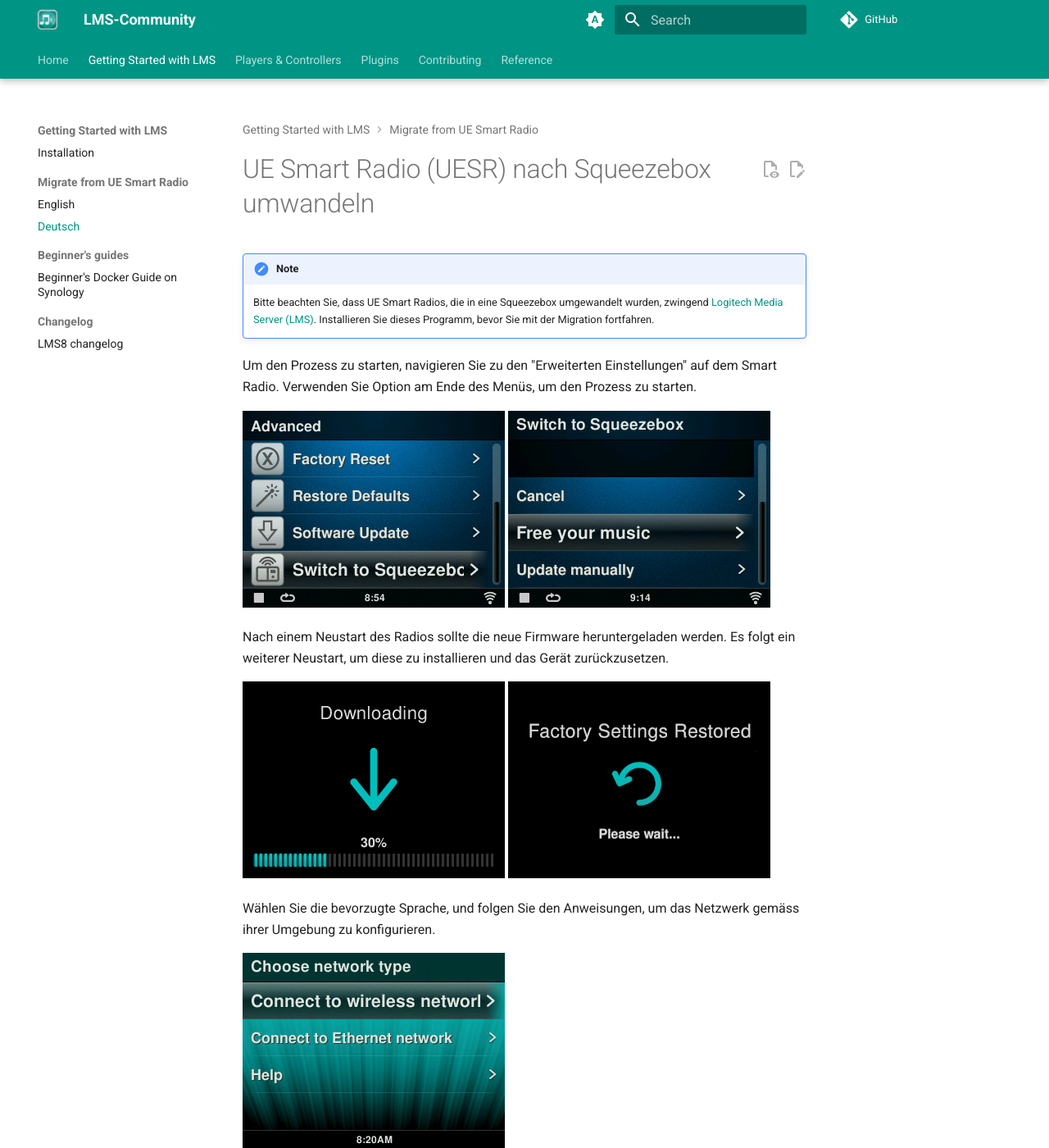
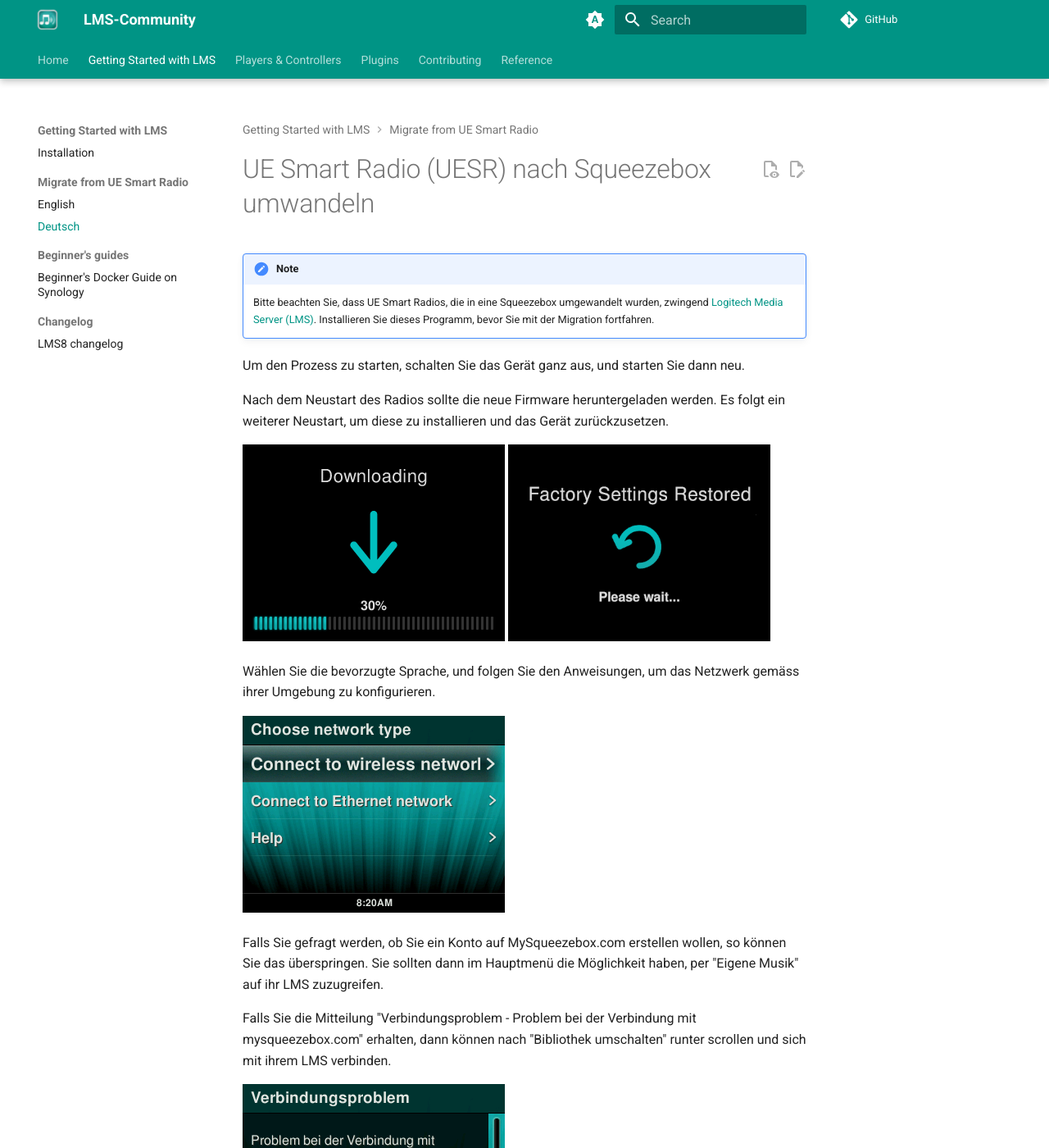
Before and after one commit to LMS-Community/lms-community.github.io, an MkDocs documentation site: the page built from docs/getting-started/migrate-from-uesr-de.md, in a window 1280 px wide and 1400 px high. Shown: the whole window at 82% size. Built offline with MkDocs 1.6.1 and Material for MkDocs 9.7.7, drawn with Linux system fonts in a browser that asks for light colours; comment, search, counter and statistics services are not loaded.

```diff
--- a/docs/getting-started/migrate-from-uesr-de.md
+++ b/docs/getting-started/migrate-from-uesr-de.md
@@ -8,12 +8,15 @@ title: UE Smart Radio nach Squeezebox umwandeln
 !!! note
     Bitte beachten Sie, dass UE Smart Radios, die in eine Squeezebox umgewandelt wurden, zwingend [Logitech Media Server (LMS)](../getting-started/index.md)</a>. Installieren Sie dieses Programm, bevor Sie mit der Migration fortfahren.
 
-Um den Prozess zu starten, navigieren Sie zu den "Erweiterten Einstellungen" auf dem Smart Radio. Verwenden Sie Option am Ende des Menüs, um den Prozess zu starten.
+Um den Prozess zu starten, schalten Sie das Gerät ganz aus, und starten Sie dann neu.
+
+<!-- navigieren Sie zu den "Erweiterten Einstellungen" auf dem Smart Radio. Verwenden Sie Option am Ende des Menüs, um den Prozess zu starten.
 
 ![](assets/uesr-migration/migrate-uesr-sb.png)
 ![](assets/uesr-migration/migrate-uesr-sb-free.png)
+-->
 
-Nach einem Neustart des Radios sollte die neue Firmware heruntergeladen werden. Es folgt ein weiterer Neustart, um diese zu installieren und das Gerät zurückzusetzen.
+Nach dem Neustart des Radios sollte die neue Firmware heruntergeladen werden. Es folgt ein weiterer Neustart, um diese zu installieren und das Gerät zurückzusetzen.
 
 ![](assets/uesr-migration/waiting-progress-download.png)
 ![](assets/uesr-migration/factory-restore.png)
@@ -27,3 +30,5 @@ Falls Sie gefragt werden, ob Sie ein Konto auf MySqueezebox.com erstellen wollen
 Falls Sie die Mitteilung "Verbindungsproblem - Problem bei der Verbindung mit mysqueezebox.com" erhalten, dann können nach "Bibliothek umschalten" runter scrollen und sich mit ihrem LMS verbinden.
 
 ![](assets/uesr-migration/verbindungsproblem-mysb.png)
+
+-->
```
Also changed, not shown: docs/getting-started/migrate-from-uesr.md (+4 -1 lines).
